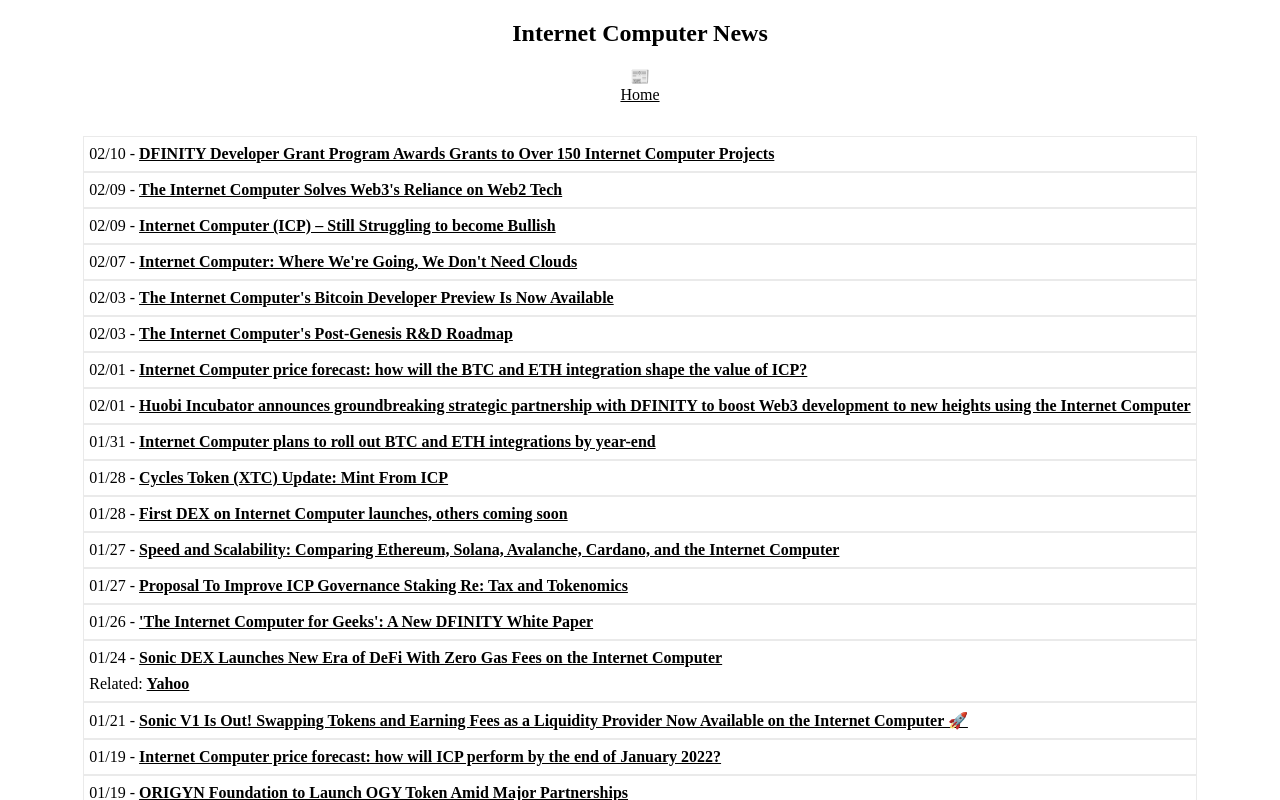
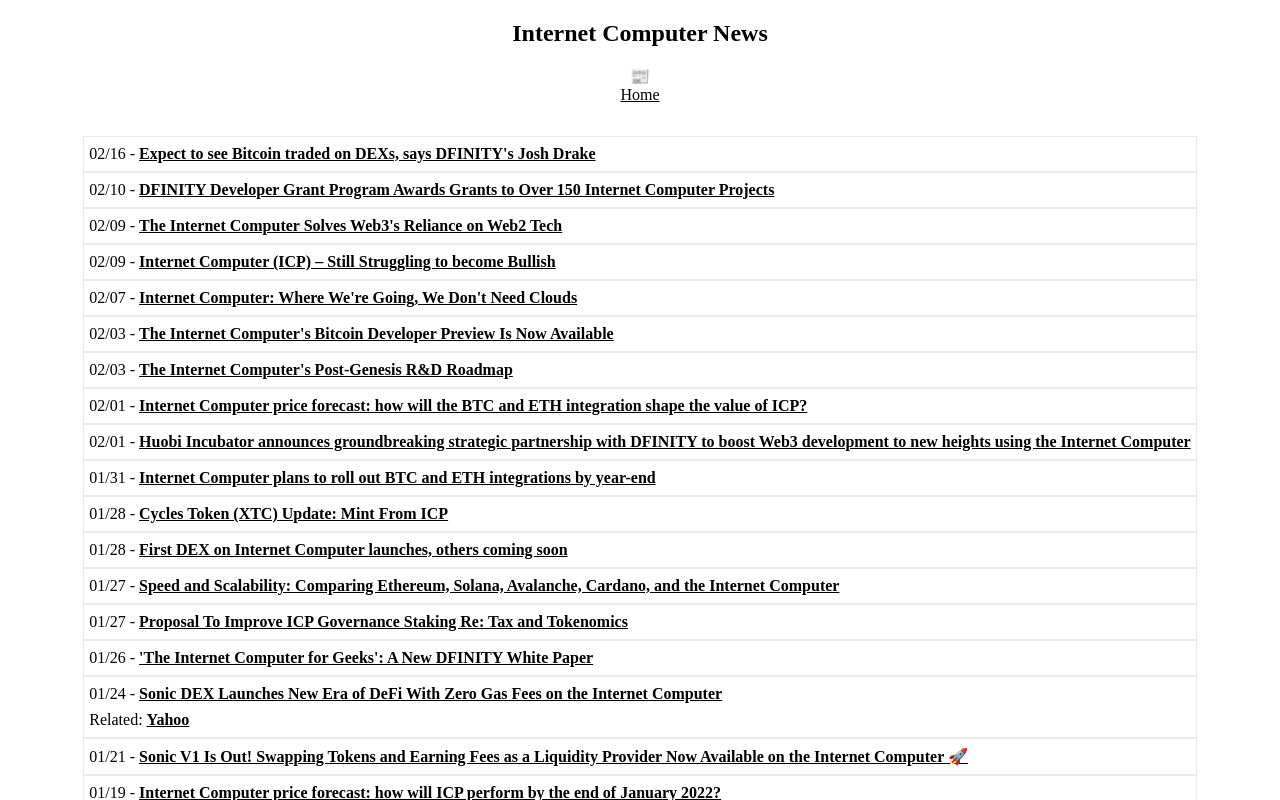
Before and after one commit to rjlucasm/ictoday, a Next.js app: page /news/2022 in a window 1280 px wide. Shown: the top 800 px of the page. Built offline with nearby package versions, Linux system fonts and the light colour scheme.

Commit message:
News 02/16

```diff
--- a/pages/news/2022.js
+++ b/pages/news/2022.js
@@ -17,6 +17,9 @@ export default function News22() {
             <Link href="/"><a style={{ color: 'inherit' }}>Home</a></Link>
 
             <div className="pagesgrid">
+            <div className="pagescard">02/16 -&nbsp;
+                <a href="https://coinrivet.com/expect-to-see-bitcoin-traded-on-dexs-says-dfinitys-josh-drake/" target="_blank" rel="noopener noreferrer">Expect to see Bitcoin traded on DEXs, says DFINITY&apos;s Josh Drake</a>
+            </div>
             <div className="pagescard">02/10 -&nbsp;
                 <a href="https://medium.com/dfinity/dfinity-developer-grant-program-awards-grants-to-over-150-internet-computer-projects-d2f8973d02e4" target="_blank" rel="noopener noreferrer">DFINITY Developer Grant Program Awards Grants to Over 150 Internet Computer Projects</a>
             </div>
```
